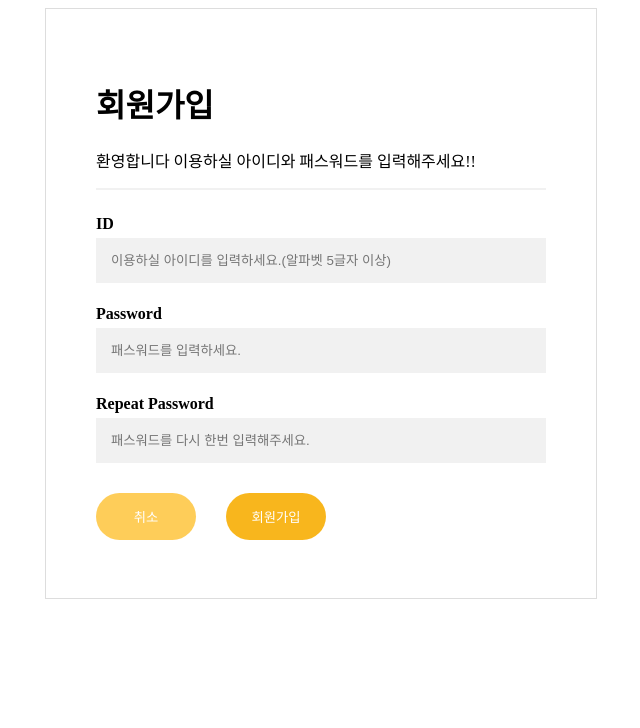
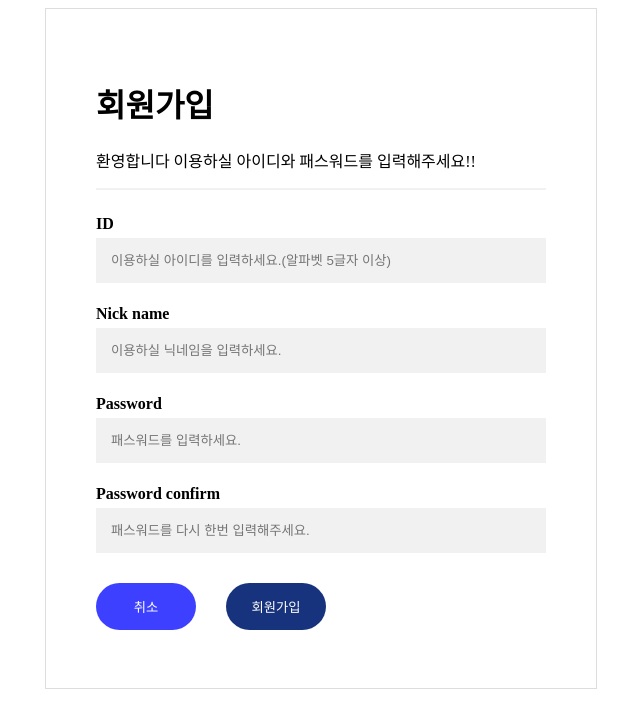
Before and after one commit to AngelaChaejung/Hotel-s-Parta, a Flask app: template 1주차 hotel's_parta/templates/register.html in a window 1280 px wide. Shown: the top 728 px of the page, without its empty margins (319-959 px from the left). Run offline with Flask 2, Linux system fonts and the light colour scheme; the template is opened without the code that fills it, so the values that code supplies are empty; some libraries are stand-ins or nearby versions.

Commit message:
Add files via upload
login, register function added

```diff
--- a/1주차 hotel's_parta/templates/register.html
+++ b/1주차 hotel's_parta/templates/register.html
@@ -2,7 +2,37 @@
 <html>
 <head>
 
+    <script src="https://ajax.googleapis.com/ajax/libs/jquery/3.4.1/jquery.min.js"></script>
+    <script src="https://cdnjs.cloudflare.com/ajax/libs/jquery-cookie/1.4.1/jquery.cookie.js"></script>
+
     <title>Hotel's Parta_회원가입 페이지</title>
+
+
+    <script>
+        function register() {
+                $.ajax({
+                    type: "POST",
+                    url: "/api/register",
+                    data: {
+                        id_give: $('#userid').val(),
+                        pw_give: $('#userpw').val(),
+                        nickname_give: $('#usernick').val()
+                    },
+                    success: function (response) {
+                        if (response['result'] == 'success') {
+                            alert('회원가입이 완료되었습니다!')
+                            window.location.href = '/login'
+                        } else {
+                            alert(response['msg'])
+                        }
+                    }
+                })
+            }
+    </script>
+
+
+
+
     <style>
         * {
             box-sizing: border-box
@@ -32,7 +62,7 @@
 
         /* Set a style for all buttons */
         button {
-        background-color: #f8af05;
+            background-color: #001e6f;
             color: white;
             padding: 14px 20px;
             margin: 8px 0;
@@ -53,7 +83,7 @@
         /* Extra styles for the cancel button */
         .cancelbtn {
             padding: 14px 20px;
-        background-color: #fec848;
+            background-color: #292dff;
 
         }
 
@@ -101,16 +131,20 @@
                     <label for="id"><b>ID</b></label>
                     <input type="text" placeholder="이용하실 아이디를 입력하세요.(알파벳 5글자 이상)" name="id" required>
 
+
+                    <label for="nname"><b>Nick name</b></label>
+                    <input type="text" placeholder="이용하실 닉네임을 입력하세요." name="id" required>
+
                     <label for="psw"><b>Password</b></label>
                     <input type="password" placeholder="패스워드를 입력하세요." name="psw" required>
 
-                <label for="psw-repeat"><b>Repeat Password</b></label>
+                    <label for="psw-confirm"><b>Password confirm</b></label>
                     <input type="password" placeholder="패스워드를 다시 한번 입력해주세요." name="psw-repeat" required>
 
 
                     <div class="clearfix">
                         <button type="button" class="cancelbtn">취소</button>
-                    <button type="submit" class="signupbtn">회원가입</button>
+                        <button type="submit" class="signupbtn" onclick="register()">회원가입</button>
                     </div>
             </div>
         </div>
```
Also changed, not shown: 1주차 hotel's_parta/templates/login.html (+31 -4 lines). Lines whose indentation alone changed are shown as unchanged.
